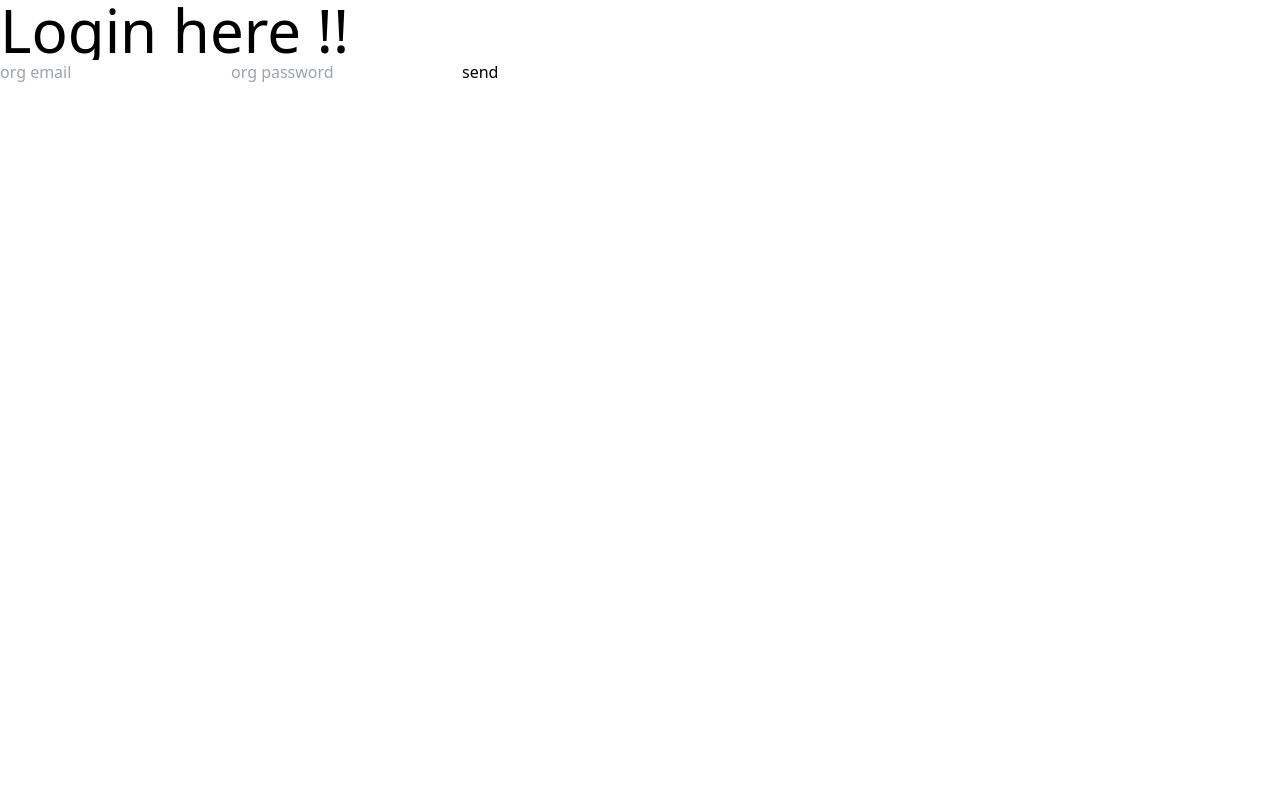
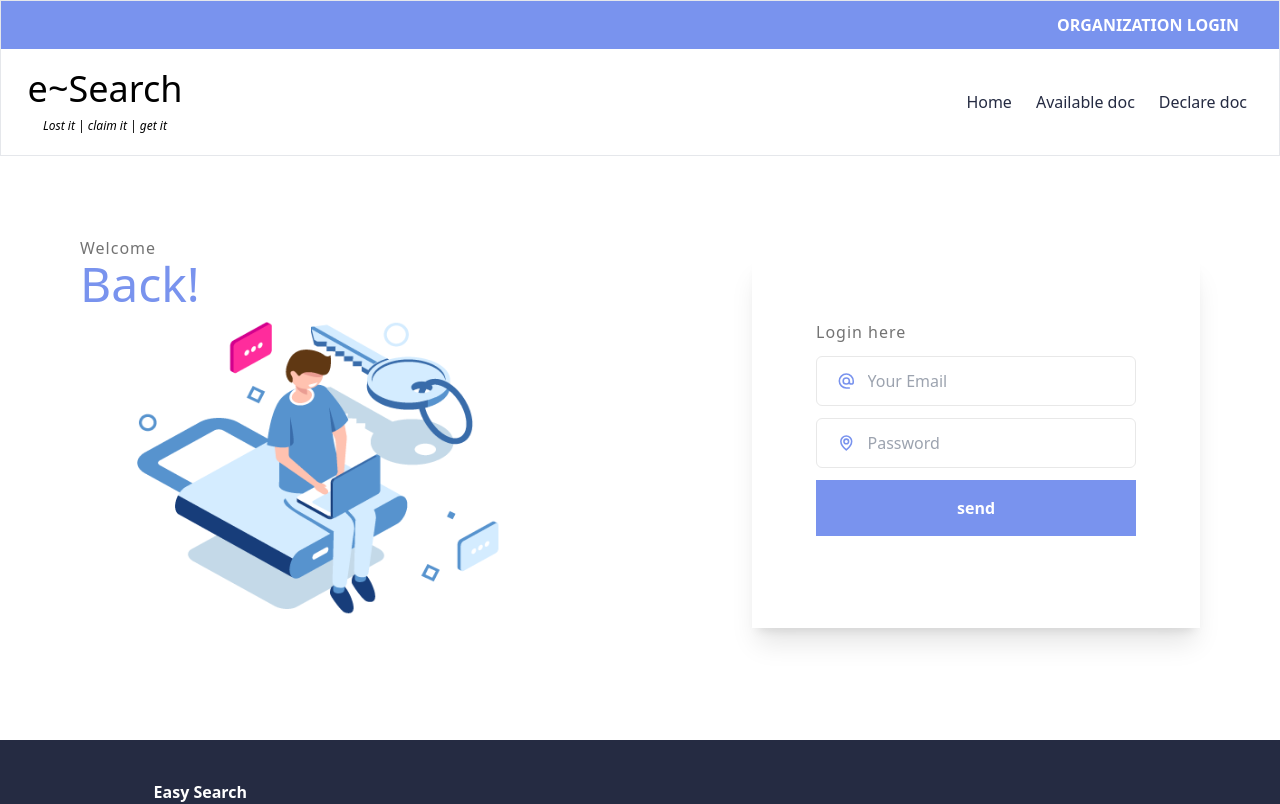
Before and after one commit to Delyc/easy-searc, a Next.js app: page /login in a window 1280 px wide. Shown: the top 804 px of the page. Built offline with nearby package versions, Linux system fonts and the light colour scheme.

Commit message:
Feat: Organisation login poge redesign

```diff
--- a/src/components/sections/admin/LoginAdmin.tsx
+++ b/src/components/sections/admin/LoginAdmin.tsx
@@ -4,7 +4,14 @@ import { userLogin } from '../../../redux/actions/authActions'
 import { useRouter } from "next/router";
 import { ThunkDispatch } from 'redux-thunk';
 import { toast } from "react-toastify";
-
+import Navbar from "@/components/layouts/Navbar";
+import SectionWrapper from "@/components/wrappers/SectionWrapper";
+import Footer from "@/components/layouts/Footer";
+import { orgLoginForm } from "@/components/utils/data";
+import Input from "@/components/ui/Input";
+import Button from "@/components/ui/Button";
+import login from '../../../../public/assets/login.png'
+import Image from "next/image";
 const RegisterAdmin = () => {
     const initialData = {
         email: '',
@@ -38,16 +45,45 @@ const RegisterAdmin = () => {
 
     }
     return (
-        <section>
 
-            <form>
-                <input placeholder="org email" name="email" onChange={inputHandler} />
-                <input placeholder="org password" name="password" onChange={inputHandler} />
+        <>
+            <Navbar />
+            <SectionWrapper>
+                <section className="mt-44 flex justify-between px-20 mb-28">
 
-                <button onClick={handleSubmit}>send</button>
+                    <div>
+                        <h1 className="text-gray-text tracking-[1px]">Welcome</h1>
+                <h1 className="text-5xl text-primary-blue font-medium"> Back!</h1>
+
+                        <div className="relative w-[30rem] h-[20rem]">
+                            <Image src={login} alt="login" layout="fill" className="absolute"/>
+                        </div>
+
+                    </div>
+
+                    <form className="flex flex-col gap-3 bg-white shadow-xl px-16 py-16 mt-5 w-2/5">
+                    <h1 className="text-gray-text tracking-[1px]">Login here</h1>
+
+                {orgLoginForm.map((input, index) => {
+                    return(
+                        <div key={index} className="flex items-center px-5 rounded-md border border-gray-border">
+                                    {input.icon}
+                                    <Input placeHolder={input.placeHolder} type={input.type} handleChange={inputHandler} name={input.name} />
+                                </div>
+                    )
+
+                })}
+
+                <Button handleClick={handleSubmit} text="send" className="text-white"/>
             </form>
 
-        </section>
+                </section>
+            </SectionWrapper>
+
+            <Footer />
+
+
+        </>
     );
 }
 
--- a/src/components/utils/data.tsx
+++ b/src/components/utils/data.tsx
@@ -151,3 +151,23 @@ export const orgRegisterForm = [
     },
 
 ]
+
+
+export const orgLoginForm = [
+
+    {
+        icon: <AtIcon />,
+        name: "Organisation Email",
+        placeHolder: "Your Email",
+        type: "email"
+    },
+
+
+    {
+        icon: <LocationIcon />,
+        name: "password",
+        placeHolder: "Password",
+        type: "password"
+    },
+
+]
```
Also changed, not shown: public/assets/login.png (added).
